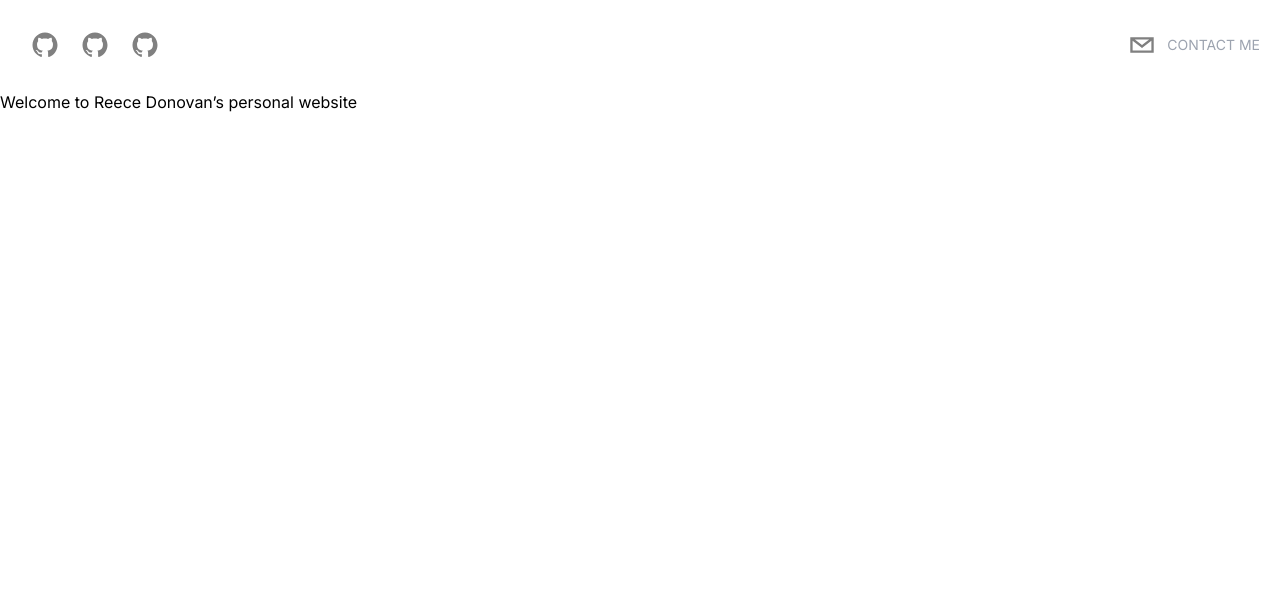
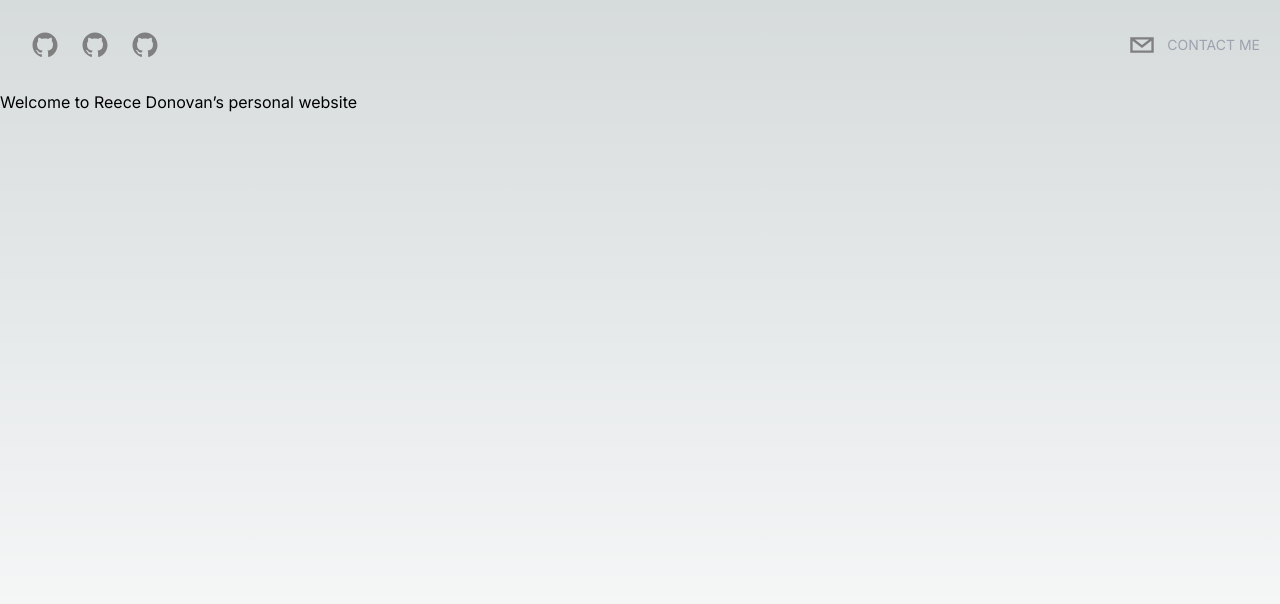
Before and after one commit to ReeceDonovan/donovan.dev, a Next.js app: page / in a window 1280 px wide. Shown: the top 604 px of the page. Built offline with nearby package versions, Linux system fonts and the light colour scheme.

Commit message:
Updated global styling for hero

```diff
--- a/app/globals.css
+++ b/app/globals.css
@@ -2,7 +2,9 @@
 @tailwind components;
 @tailwind utilities;
 
-/* :root {
+/* ============================================== */
+
+:root {
   --foreground-rgb: 0, 0, 0;
   --background-start-rgb: 214, 219, 220;
   --background-end-rgb: 255, 255, 255;
@@ -11,12 +13,17 @@
 @media (prefers-color-scheme: dark) {
   :root {
     --foreground-rgb: 255, 255, 255;
-    --background-start-rgb: 0, 0, 0;
-    --background-end-rgb: 0, 0, 0;
+    --background-start-rgb: 36, 36, 36;
+    --background-end-rgb: 36, 36, 36;
+    /* --background-start-rgb: 0, 0, 0; */
+    /* --background-end-rgb: 0, 0, 0; */
   }
 }
 
+html,
 body {
+  max-width: 100vw;
+  overflow-x: hidden;
   color: rgb(var(--foreground-rgb));
   background: linear-gradient(
       to bottom,
@@ -24,4 +31,14 @@ body {
       rgb(var(--background-end-rgb))
     )
     rgb(var(--background-start-rgb));
-} */
+}
+
+/* ============================================== */
+
+@layer components {
+  .heroButton {
+    @apply px-6 py-2 border border-[#242424] rounded-full uppercase
+      text-xs tracking-widest text-gray-500 transition-all
+      hover:border-[#F7AB0A]/40 hover:text-[#F7AB0A]/40;
+  }
+}
```
